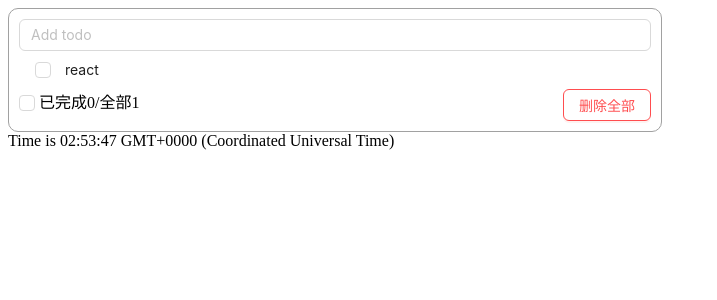
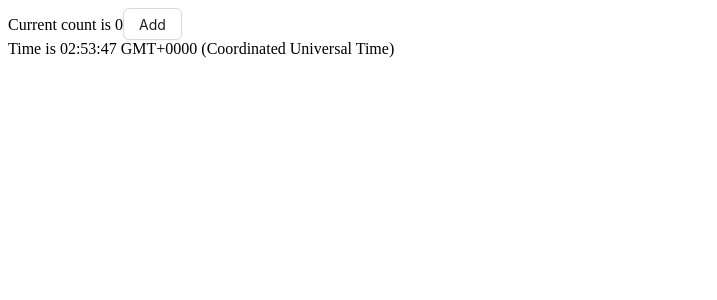
Before and after one commit to zeroskylian/test-react, a React (Create React App) app: page / in a window 1280 px wide. Shown: the top 300 px of the page, without its empty margins (0-717 px from the left). Built offline with nearby package versions, Linux system fonts and the light colour scheme.

Commit message:
错误边界

```diff
--- /dev/null
+++ b/src/Module/Test/Components/TestErrorBoundaries.tsx
@@ -0,0 +1,44 @@
+import React, { Component } from "react";
+import { Button } from "antd";
+
+interface TestErrorBoundariesState {
+  showError: boolean;
+}
+
+export class TestErrorBoundaries extends Component {
+  state: TestErrorBoundariesState = { showError: false };
+
+  static getDerivedStateFromError(error: React.ErrorInfo) {
+    return { showError: true };
+  }
+
+  componentDidCatch(error: Error, errorInfo: React.ErrorInfo): void {
+    console.error("Uncaught error:", error, errorInfo);
+  }
+
+  render() {
+    return <div>{this.state.showError ? "Error!" : <BuggyCounter />}</div>;
+  }
+}
+
+class BuggyCounter extends Component {
+  state = { count: 0 };
+
+  handleCounter = () => {
+    this.setState({
+      count: this.state.count + 1,
+    });
+  };
+
+  render(): React.ReactNode {
+    if (this.state.count > 5) {
+      throw new Error("I crashed!");
+    }
+    return (
+      <div>
+        Current count is {this.state.count}
+        <Button onClick={this.handleCounter}> Add</Button>
+      </div>
+    );
+  }
+}
--- a/src/index.tsx
+++ b/src/index.tsx
@@ -1,7 +1,7 @@
 import React from "react";
 import ReactDOM from "react-dom/client";
 import reportWebVitals from "./reportWebVitals";
-import { Todo } from "./Module/Todo/Todo";
+import { TestErrorBoundaries } from "./Module/Test/Components/TestErrorBoundaries";
 
 export const root = ReactDOM.createRoot(
   document.getElementById("root") as HTMLElement
@@ -21,7 +21,7 @@ class GetTime extends React.Component {
 
 root.render(
   <React.StrictMode>
-    <Todo />
+    <TestErrorBoundaries />
     <GetTime />
   </React.StrictMode>
 );
```
